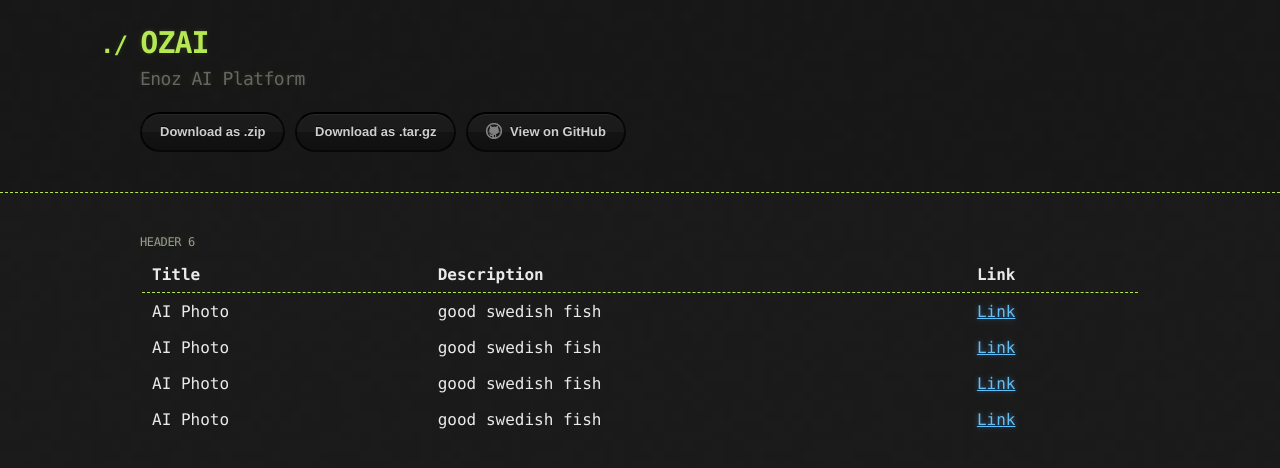
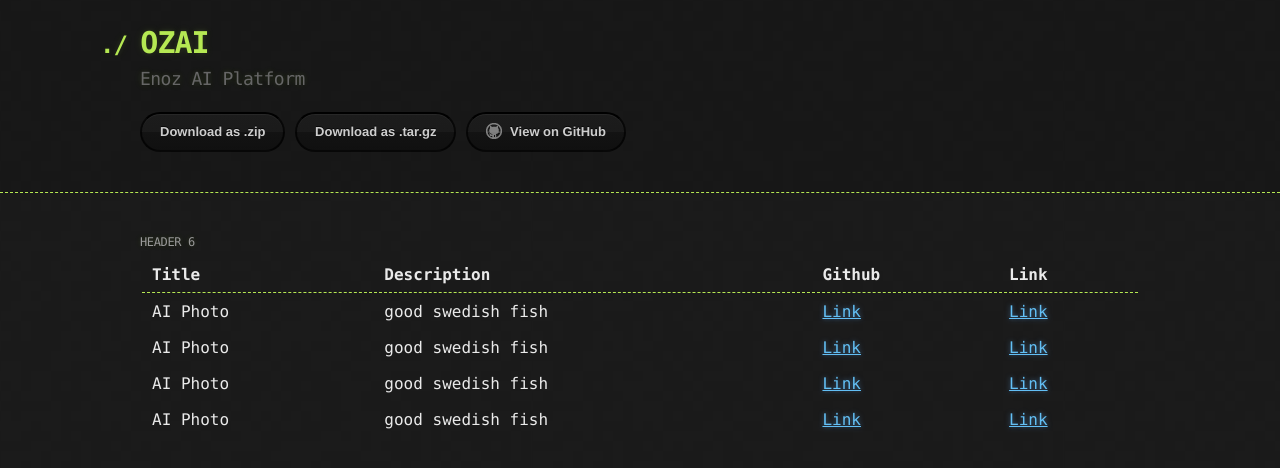
Before and after one commit to enozdev/enoz.github.io, a Jekyll site: the page built from index.md, in a window 1280 px wide. Shown: the top 468 px of the page. Built offline with Jekyll 4.4.1, drawn with Linux system fonts in a browser that asks for light colours.

Commit message:
Feat: Github 링크 추가

```diff
--- a/index.md
+++ b/index.md
@@ -4,9 +4,9 @@ layout: default
 
 ###### Header 6
 
-| Title        | Description          | Link |
-|:-------------|:------------------|:------|
-| AI Photo     | good swedish fish | [Link](http://www.naver.com)  |
-| AI Photo     | good swedish fish | [Link](http://www.naver.com)  |
-| AI Photo     | good swedish fish | [Link](http://www.naver.com)  |
-| AI Photo     | good swedish fish | [Link](http://www.naver.com)  |
+| Title        | Description         | Github | Link |
+|:-------------|:------------------|:------|:------|
+| AI Photo     | good swedish fish | [Link](http://www.naver.com)  | [Link](http://www.naver.com)  |
+| AI Photo     | good swedish fish | [Link](http://www.naver.com)  | [Link](http://www.naver.com)  |
+| AI Photo     | good swedish fish | [Link](http://www.naver.com)  | [Link](http://www.naver.com)  |
+| AI Photo     | good swedish fish | [Link](http://www.naver.com)  | [Link](http://www.naver.com)  |
```
